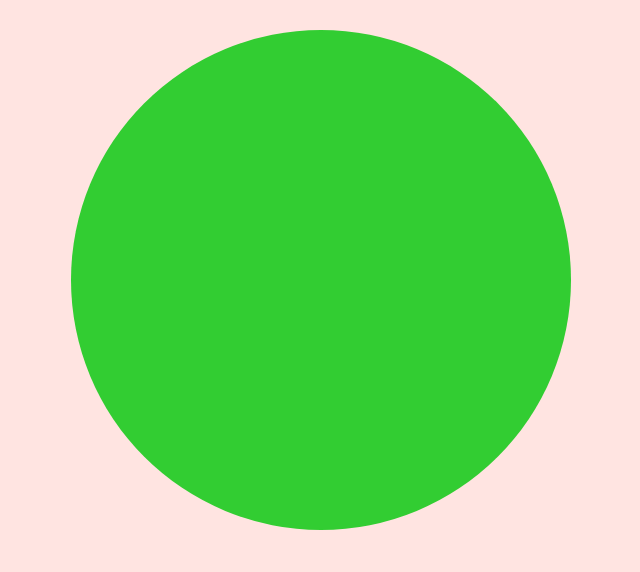
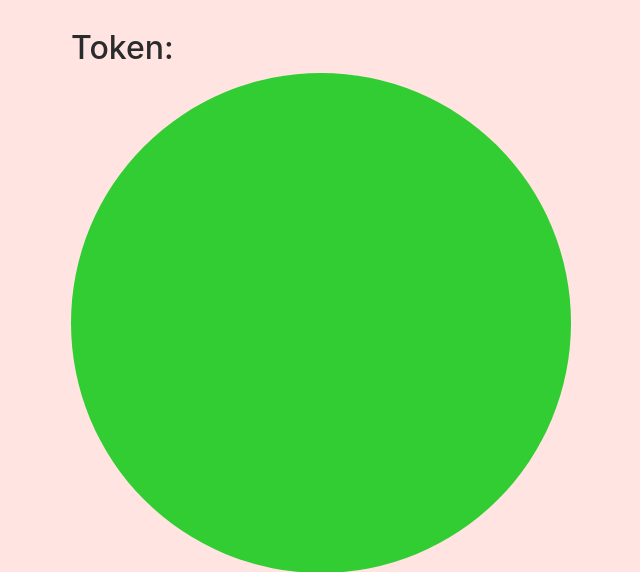
Before and after one commit to markdawson/cue, a Django app: page /user/1 in a window 1280 px wide. Shown: the part 70-642 px from the top of the page, without its empty margins (14-654 px from the left). Run offline with Django 3.2, Linux system fonts and the light colour scheme; some libraries are stand-ins or nearby versions.

Commit message:
added token

```diff
--- a/bot_api/views.py
+++ b/bot_api/views.py
@@ -3,6 +3,7 @@ from django.views.decorators.csrf import csrf_exempt
 
 import logging
 import json
+import os
 
 logger = logging.getLogger('cue.custom')
 
--- a/dashboard/templates/dashboard/index.html
+++ b/dashboard/templates/dashboard/index.html
@@ -36,6 +36,7 @@
         <div class="container">
             <h1>Welcome {{ user_name }}!</h1>
             <br>
+            <h2>Token: {{ token }}</h2>
             <div class="align-self-center">
                 <div class="circle">
                 </div>
--- a/dashboard/views.py
+++ b/dashboard/views.py
@@ -1,4 +1,5 @@
 from django.shortcuts import render
+import os
 
 
 def home_view(request):
@@ -8,8 +9,11 @@ def home_view(request):
 
     name = data.get('username', '')
 
+    token = os.environ.get('PAGE_ACCESS_TOKEN')
+
     context = {
-        'user_name': name[::-1]
+        'user_name': name[::-1],
+        'token': token
     }
 
     return render(request, "dashboard/index.html", context)
```
